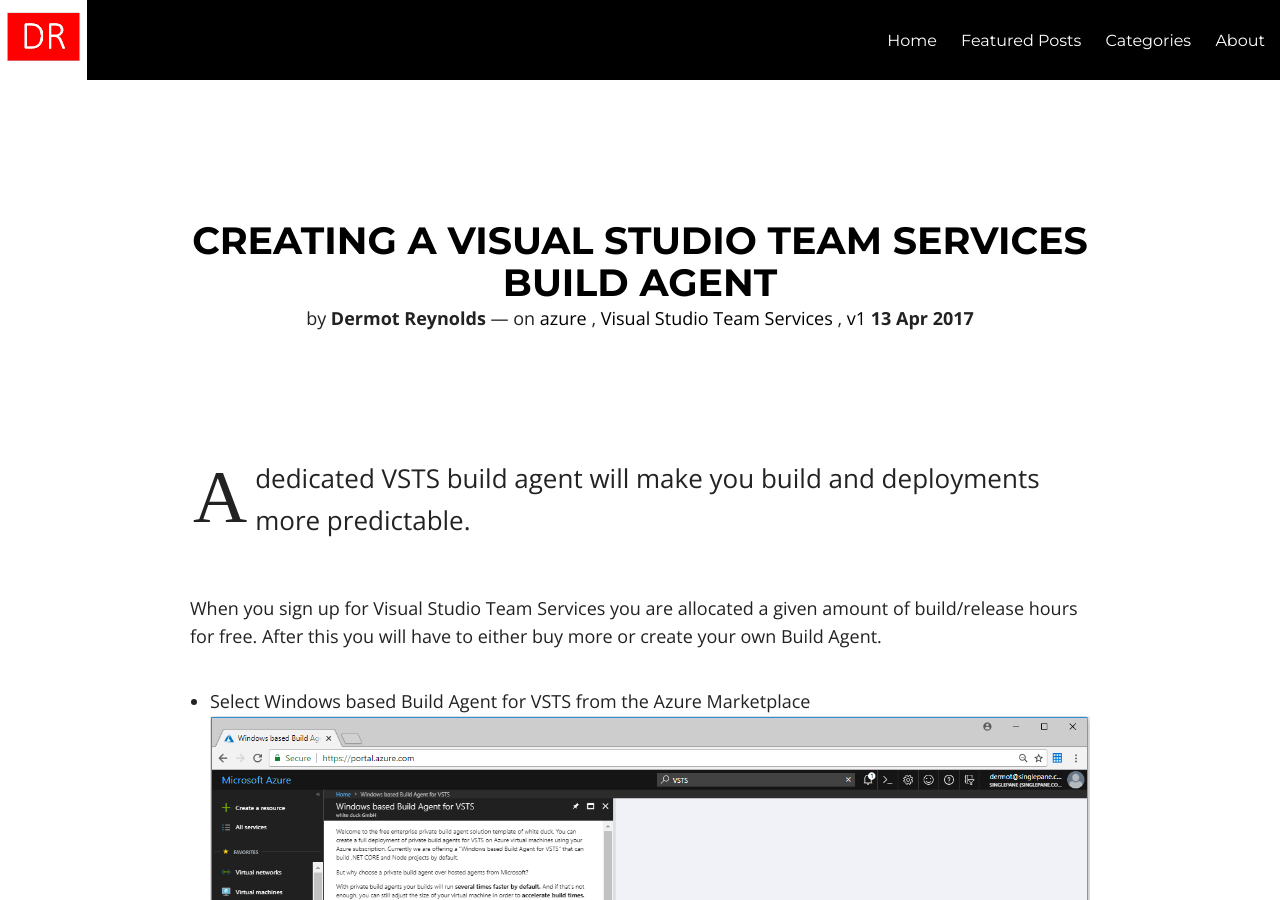
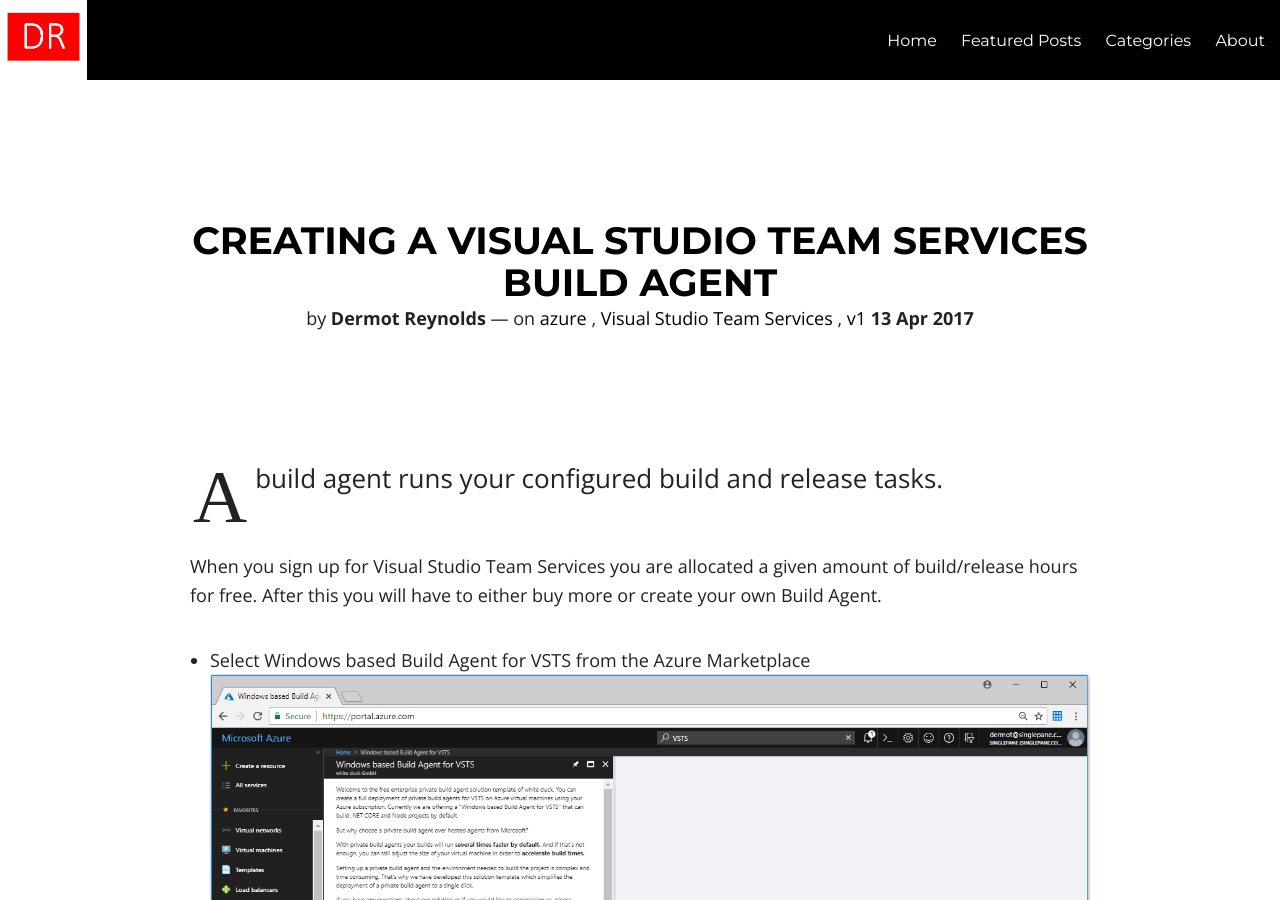
Before and after one commit to dermotreynolds/old.dermotreynolds.github.io, a Jekyll site: the page built from _posts/2017-04-12-3-windows-build-agent-for-vsts.md, in a window 1280 px wide and 900 px high. Built offline with Jekyll 4.4.1, drawn with Linux system fonts in a browser that asks for light colours; nearby versions of some CDN libraries.

```diff
--- a/_posts/2017-04-12-3-windows-build-agent-for-vsts.md
+++ b/_posts/2017-04-12-3-windows-build-agent-for-vsts.md
@@ -6,7 +6,7 @@
 tags: [azure, Visual Studio Team Services, v1]
 
 ---
-A dedicated VSTS build agent will make you build and deployments more predictable.
+A build agent runs your configured build and release tasks.
 
 When you sign up for Visual Studio Team Services you are allocated a given amount of build/release hours for free.  After this you will have to either buy more or create your own Build Agent.
 
```
